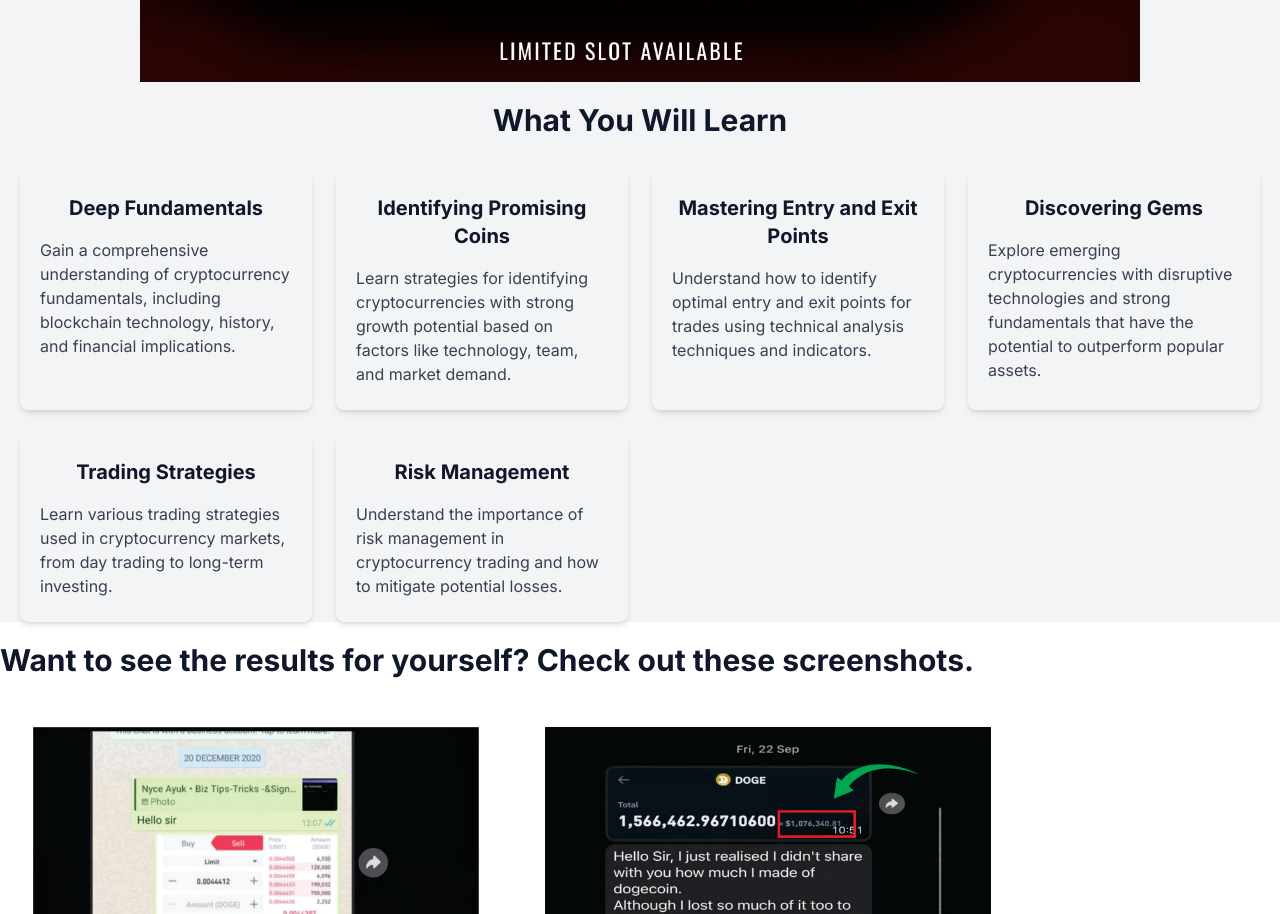
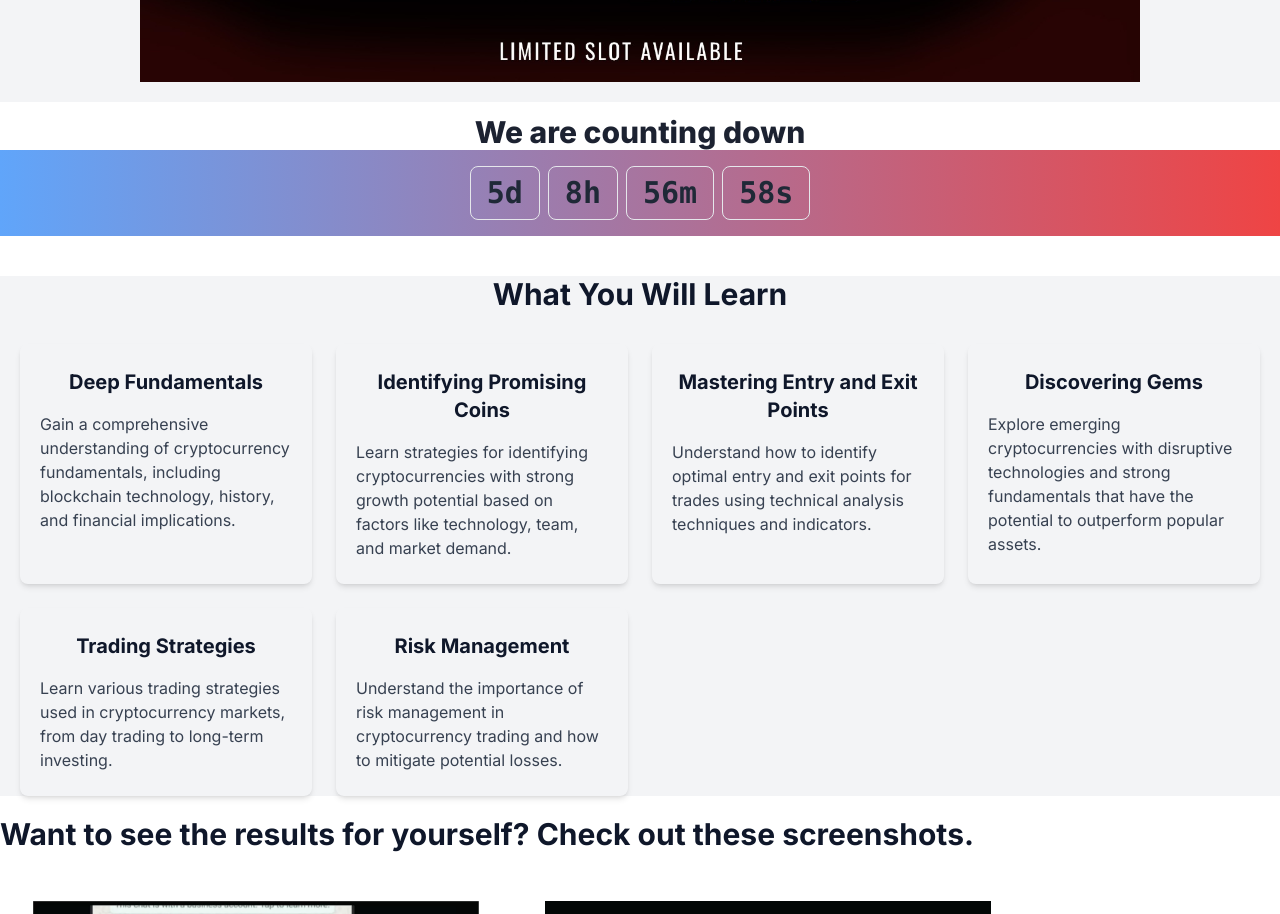
Before and after one commit to parkson-tano/dlp, a Next.js app: page / in a window 1280 px wide. Shown: the part 1234-2148 px from the top of the page. Built offline with nearby package versions, Linux system fonts and the light colour scheme.

Commit message:
add countdown

```diff
--- a/app/page.tsx
+++ b/app/page.tsx
@@ -1,12 +1,18 @@
 // import React from "react"
 'use client'
 import Image from "next/image";
+import React, { useState, useEffect } from 'react'
 import ModalForm from "./components/Modal";
 import { SocialIcon } from 'react-social-icons'
 
 
 
 export default function Home() {
+  const [countdownDate, setCountdownDate] = useState(new Date('Apr 19, 2024 20:30:00').getTime());
+  const [days, setDays] = useState(0);
+  const [hours, setHours] = useState(0);
+  const [minutes, setMinutes] = useState(0);
+  const [seconds, setSeconds] = useState(0);
 
   const whatYouWillLearn = [
     {
@@ -34,6 +40,28 @@ export default function Home() {
       description: 'Understand the importance of risk management in cryptocurrency trading and how to mitigate potential losses.'
     }
   ];
+
+  useEffect(() => {
+    const intervalId = setInterval(() => {
+      const now = new
+
+        Date().getTime();
+      const
+
+        distance = countdownDate - now;
+
+      setDays(Math.floor(distance / (1000 * 60 * 60 * 24)));
+      setHours(Math.floor((distance % (1000 * 60 * 60 * 24)) / (1000 * 60 * 60)));
+      setMinutes(Math.floor((distance % (1000 * 60 * 60)) / (1000 * 60)));
+      setSeconds(Math.floor((distance % (1000 * 60)) / 1000));
+
+      if (distance < 0) {
+        clearInterval(intervalId);
+      }
+    }, 1000);
+
+    return () => clearInterval(intervalId);
+  }, [countdownDate]);
 
   return (
 
@@ -66,7 +94,25 @@ export default function Home() {
           priority
         />
       </section>
-
+      <div className="text-center mt-3">
+        <h1 className="text-3xl font-extrabold text-gray-900 animate-pulse">We are counting down</h1>
+      </div>
+      <div className="py-4 px-6 mb-10 bg-gradient-to-r from-blue-400 to-red-500">
+        <div className="flex flex-wrap gap-2 justify-center items-center">
+          <div className="border rounded-lg px-4 py-2">
+            <div id="days" className="font-bold font-mono text-3xl text-gray-800 ">{days}d</div>
+          </div>
+          <div className="border rounded-lg px-4 py-2">
+            <div id="hours" className="font-bold font-mono text-3xl text-gray-800">{hours}h</div>
+          </div>
+          <div className="border rounded-lg px-4 py-2">
+            <div id="minutes" className="font-bold font-mono text-3xl text-gray-800">{minutes}m</div>
+          </div>
+          <div className="border rounded-lg px-4 py-2">
+            <div id="seconds" className="font-bold font-mono text-3xl text-gray-800">{seconds}s</div>
+          </div>
+        </div>
+      </div>
       <section className="bg-gray-100 px-5 mb-5 text-slate-900">
         <div className="container mx-auto">
           <h2 className="text-3xl font-bold text-center mb-8">What You Will Learn</h2>
```
